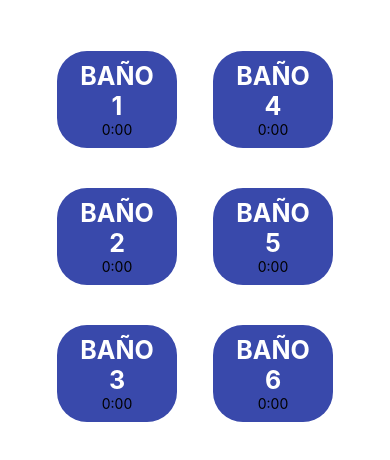
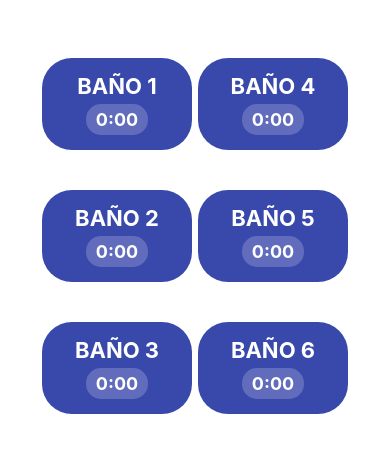
Before and after one commit to nicolas61v/indugal-app-react, a React Native app: screen / in a window 390 px wide. Shown: the part 288-748 px from the top of the page. Built offline with nearby package versions, Linux system fonts and the light colour scheme.

Commit message:
version 2.2
los tiemers ahora tienen diseño e la vista principal, y las notificaciones no interfieren con el desarrollo pero se bugean

```diff
--- a/App.js
+++ b/App.js
@@ -2,6 +2,7 @@ import React from 'react';
 import { NavigationContainer } from '@react-navigation/native';
 import { TimerProvider } from './components/TimerContext';
 import AppNavigator from './navigation/AppNavigator';
+import Toast from 'react-native-toast-message';
 
 const App = () => {
   return (
@@ -9,6 +10,7 @@ const App = () => {
       <NavigationContainer>
         <AppNavigator />
       </NavigationContainer>
+      <Toast />
     </TimerProvider>
   );
 };
--- a/components/TimerContext.js
+++ b/components/TimerContext.js
@@ -1,6 +1,6 @@
 import React, { createContext, useState, useEffect } from 'react';
 import AsyncStorage from '@react-native-async-storage/async-storage';
-import { Alert } from 'react-native';
+import Toast from 'react-native-toast-message';
 
 export const TimerContext = createContext();
 
@@ -51,12 +51,28 @@ export const TimerProvider = ({ children }) => {
       .then(data => console.log(data))
       .catch(error => {
         console.error('Error en el comando:', error);
-        Alert.alert('Error', 'Asegúrate de estar conectado a la red del dispositivo.');
+        Toast.show({
+          type: 'error',
+          text1: 'Error',
+          text2: 'Asegúrate de estar conectado a la red del dispositivo.',
+        });
       });
   };
 
+  const showNotification = (rectifierId) => {
+    Toast.show({
+      type: 'info',
+      text1: `Baño ${rectifierId}`,
+      text2: 'El tiempo ha terminado',
+      visibilityTime: 4000,
+      autoHide: true,
+      topOffset: 30,
+      bottomOffset: 40,
+    });
+  };
+
   const startTimer = (rectifierId) => {
-    stopTimer(rectifierId); // Asegurarse de que no haya múltiples intervalos
+    stopTimer(rectifierId);
 
     const interval = setInterval(() => {
       setTimers((prevTimers) => {
@@ -72,7 +88,7 @@ export const TimerProvider = ({ children }) => {
             saveActiveStates(newStates);
             return newStates;
           });
-          Alert.alert(`Baño ${rectifierId}`, 'El tiempo ha terminado');
+          showNotification(rectifierId);
         }
 
         return updatedTimers;
--- a/navigation/AppNavigator.js
+++ b/navigation/AppNavigator.js
@@ -7,7 +7,7 @@ import { TimerContext } from '../components/TimerContext';  // Ajusta la ruta si
 const Stack = createStackNavigator();
 
 const HomeScreen = ({ navigation }) => {
-  const { timers } = useContext(TimerContext);
+  const { timers, activeStates } = useContext(TimerContext);
 
   const formatTime = (seconds) => {
     const mins = Math.floor(seconds / 60);
@@ -17,12 +17,17 @@ const HomeScreen = ({ navigation }) => {
 
   const renderButton = (title, rectifierId) => (
     <TouchableOpacity
-      style={styles.button}
+      style={[
+        styles.button,
+        activeStates[rectifierId] === `relay${rectifierId}on` ? styles.activeButton : null
+      ]}
       onPress={() => navigation.navigate('Rectifier', { rectifierId })}
       key={rectifierId}
     >
       <Text style={styles.buttonText}>{title}</Text>
-      <Text style={styles.timerText}>{formatTime(timers[rectifierId] || 0)}</Text>
+      <View style={styles.timerContainer}>
+        <Text style={styles.timerText}>{formatTime(timers[rectifierId] || 0)}</Text>
+      </View>
     </TouchableOpacity>
   );
 
@@ -86,17 +91,33 @@ const styles = StyleSheet.create({
   },
   button: {
     backgroundColor: '#3949ab',
-    paddingVertical: 10,
+    paddingVertical: 15,
     paddingHorizontal: 20,
     borderRadius: 30,
     marginVertical: 20,
     alignItems: 'center',
-    width: 120,
+    width: 150,
+    elevation: 3,
+  },
+  activeButton: {
+    backgroundColor: '#1a237e',
   },
   buttonText: {
     textAlign: 'center',
     color: '#fff',
-    fontSize: 25,
+    fontSize: 22,
+    fontWeight: 'bold',
+  },
+  timerContainer: {
+    marginTop: 5,
+    backgroundColor: 'rgba(255, 255, 255, 0.2)',
+    paddingVertical: 5,
+    paddingHorizontal: 10,
+    borderRadius: 15,
+  },
+  timerText: {
+    color: '#fff',
+    fontSize: 18,
     fontWeight: 'bold',
   },
 });
--- a/package.json
+++ b/package.json
@@ -18,6 +18,7 @@
     "react-native": "0.74.3",
     "react-native-safe-area-context": "^4.10.5",
     "react-native-screens": "^3.31.1",
+    "react-native-toast-message": "^2.2.0",
     "react-native-web": "0.19.10"
   },
   "devDependencies": {
```
Also changed, not shown: 1 other file (tests, documents, lock files or other folders).
